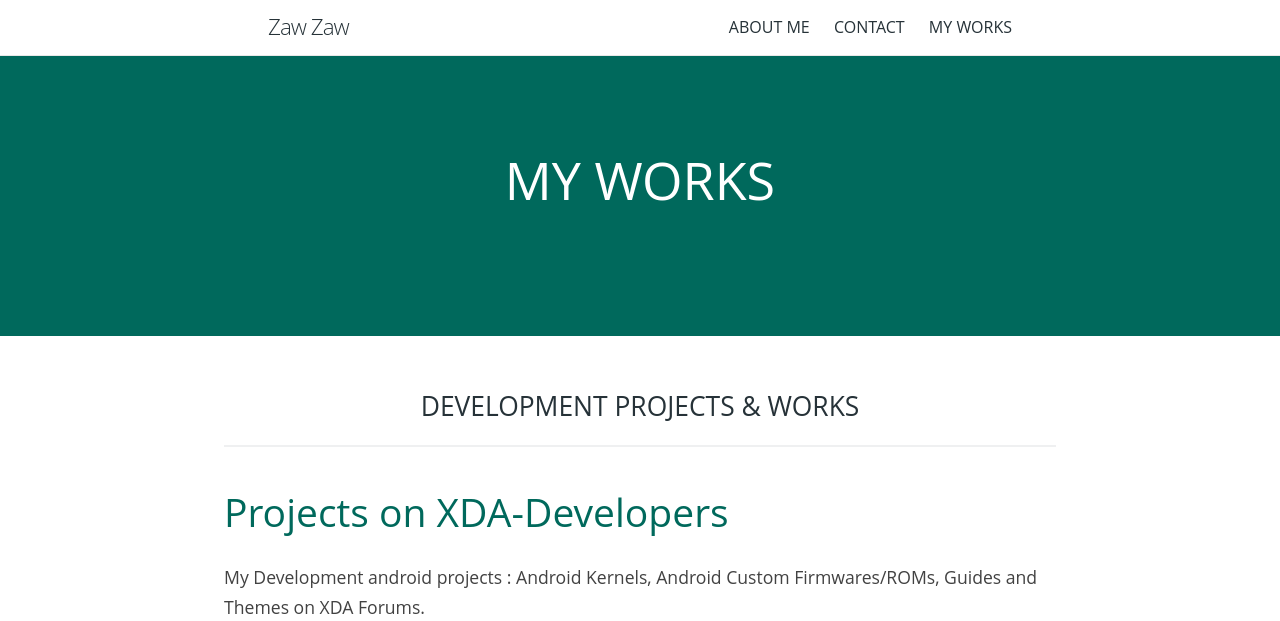
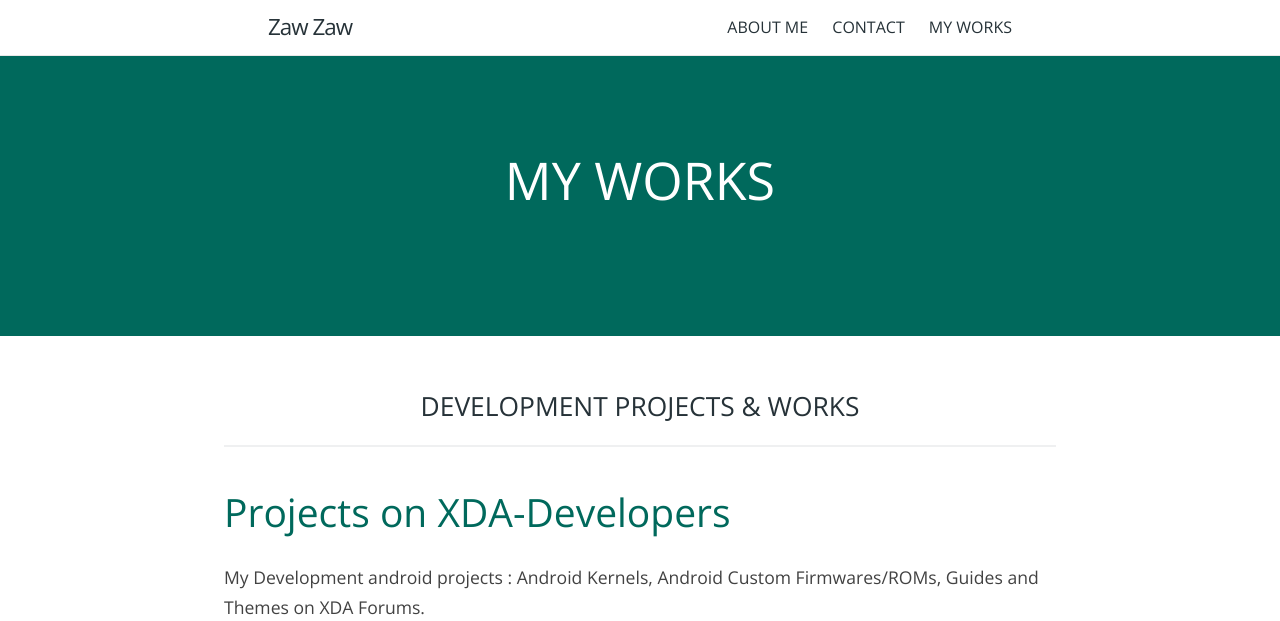
Before and after one commit to zawzaww/zawzaww.github.io, a Jekyll site: the page built from works.md, in a window 1280 px wide. Shown: the top 621 px of the page. Built offline with Jekyll 4.4.1, drawn with Linux system fonts in a browser that asks for light colours; some web fonts are replaced; grey boxes are pictures that could not be loaded.

Commit message:
_layouts: font: Revert to Open Sans

```diff
--- a/_layouts/default.html
+++ b/_layouts/default.html
@@ -35,7 +35,7 @@
     <link rel="alternate" media="handheld" href=""> -->
 
 
-    <link href='https://fonts.googleapis.com/css?family=Product+Sans:400,700' rel='stylesheet' type='text/css'>
+    <link href='https://fonts.googleapis.com/css?family=Open+Sans:400,700' rel='stylesheet' type='text/css'>
     <link rel="stylesheet" href="{{ '/assets/css/style.css?v=' | append: site.github.build_revision | relative_url }}">
   </head>
 
```
